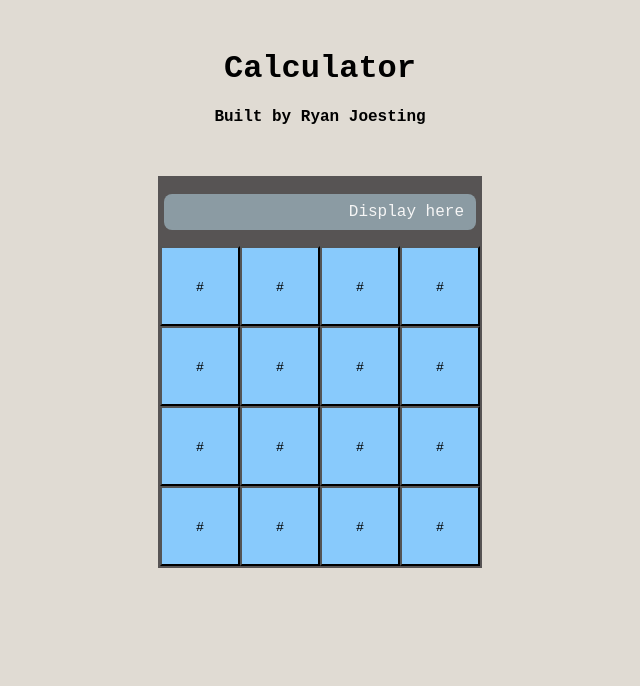
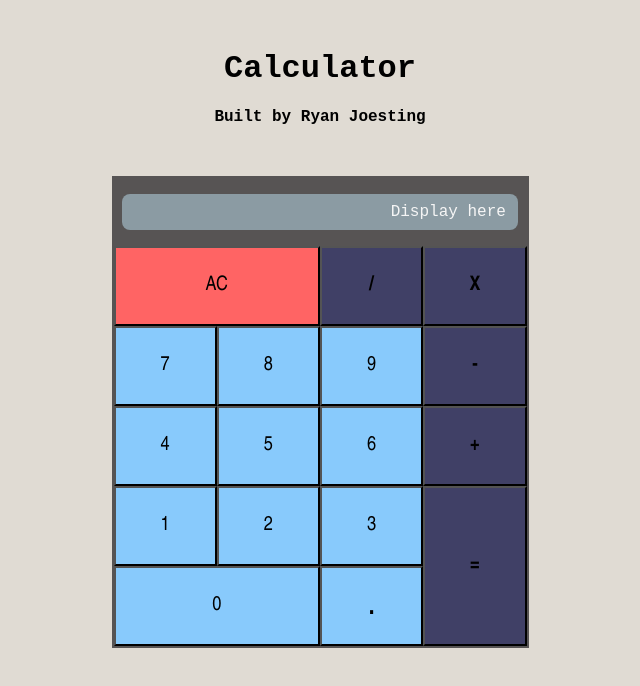
Before and after one commit to ryjoesting/React-Calculator, a React (Create React App) app: page / in a window 1280 px wide. Shown: the top 686 px of the page, without its empty margins (320-960 px from the left). Built offline with nearby package versions, Linux system fonts and the light colour scheme.

Commit message:
Styled the calculator aethetic

```diff
--- a/src/Calculator.js
+++ b/src/Calculator.js
@@ -7,22 +7,23 @@ function Calculator() {
         <div className='calculator'>
             <Screen />
             <div className='grid'>
-                <button className='btn'>#</button>
-                <button className='btn'>#</button>
-                <button className='btn'>#</button>
-                <button className='btn'>#</button>
-                <button className='btn'>#</button>
-                <button className='btn'>#</button>
-                <button className='btn'>#</button>
-                <button className='btn'>#</button>
-                <button className='btn'>#</button>
-                <button className='btn'>#</button>
-                <button className='btn'>#</button>
-                <button className='btn'>#</button>
-                <button className='btn'>#</button>
-                <button className='btn'>#</button>
-                <button className='btn'>#</button>
-                <button className='btn'>#</button>
+                <button className='btn btn-wide btn-AC'>AC</button>
+                <button className='btn btn-bold'>/</button>
+                <button className='btn btn-bold'>X</button>
+                <button className='btn'>7</button>
+                <button className='btn'>8</button>
+                <button className='btn'>9</button>
+                <button className='btn btn-bold'>-</button>
+                <button className='btn'>4</button>
+                <button className='btn'>5</button>
+                <button className='btn'>6</button>
+                <button className='btn btn-bold'>+</button>
+                <button className='btn'>1</button>
+                <button className='btn'>2</button>
+                <button className='btn'>3</button>
+                <button className='btn btn-tall btn-bold'>=</button>
+                <button className='btn btn-wide'>0</button>
+                <button className='btn' style={{fontSize: '36px'}}>.</button>
             </div>
         </div>
     );
--- a/src/styles/Calculator.css
+++ b/src/styles/Calculator.css
@@ -1,6 +1,7 @@
 .calculator {
     margin: 50px auto;
-    width: 320px;
+    min-width: 285px;
+    max-width: 35%;
     background-color: 	#575454;
     padding: 2px;
 }
@@ -8,11 +9,36 @@
 .grid {
     display: grid;
     grid-template-columns: repeat(4, 1fr);
-    grid-template-rows: repeat(4, 1ff);
+    grid-template-rows: repeat(5, 1ff);
+    grid-auto-rows: 80px;
 }
 
 .btn {
-    width: 80px;
-    height: 80px;
+    display: flex;
+    flex-direction: column;
+    justify-content: center;
+    align-items: center;
+    width: 100%;
+    height: 100%;
+    transition: all 500ms;
     background-color: #88cafc;
+    font-size: 20px;
+    font-family:'Franklin Gothic', 'Arial Narrow', Arial, sans-serif;
 }
+
+.btn-bold {
+    font-weight: bold;
+    background-color: #404066;
+}
+
+.btn-AC {
+    background-color: rgb(255, 100, 100);
+}
+
+.btn-wide {
+    grid-column: span 2 / auto;
+}
+
+.btn-tall {
+    grid-row: span 2 / auto;
+}
```
